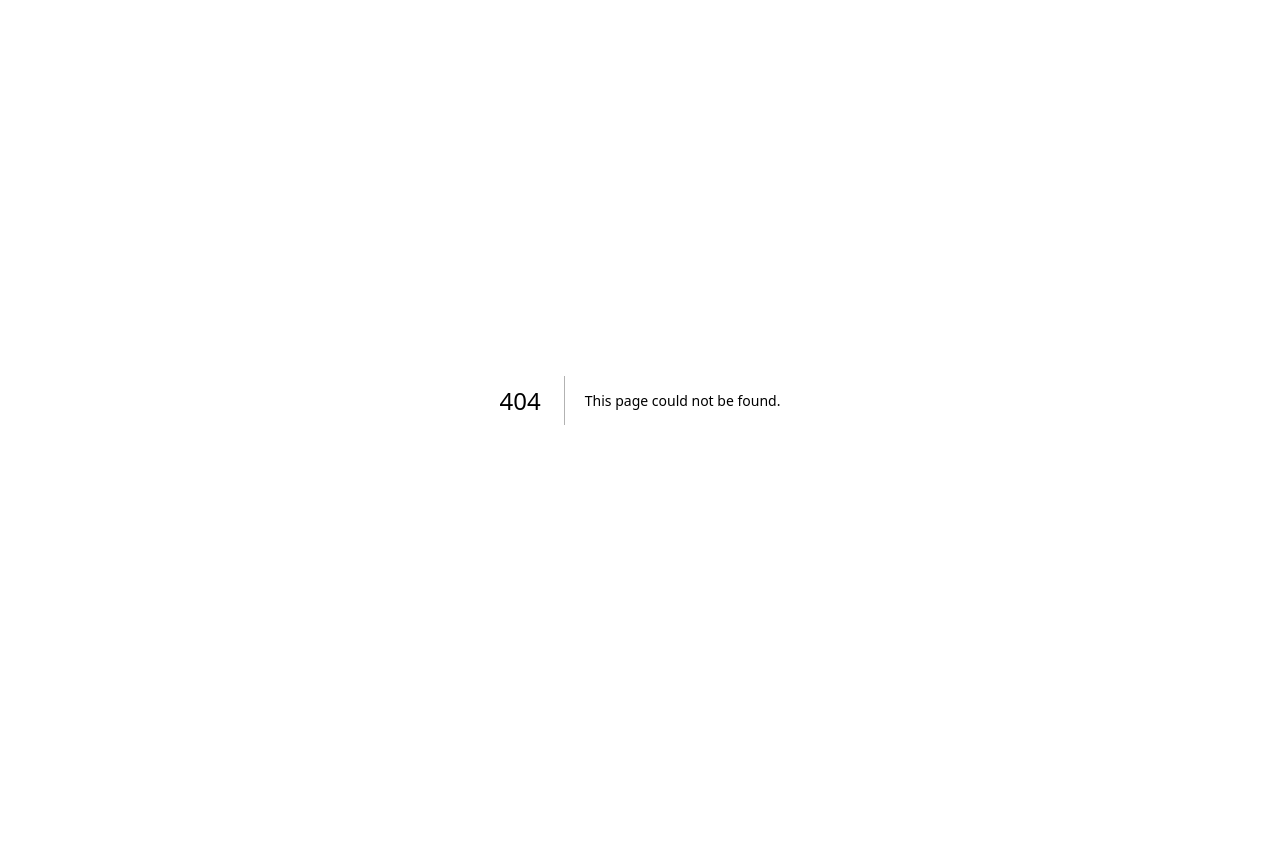
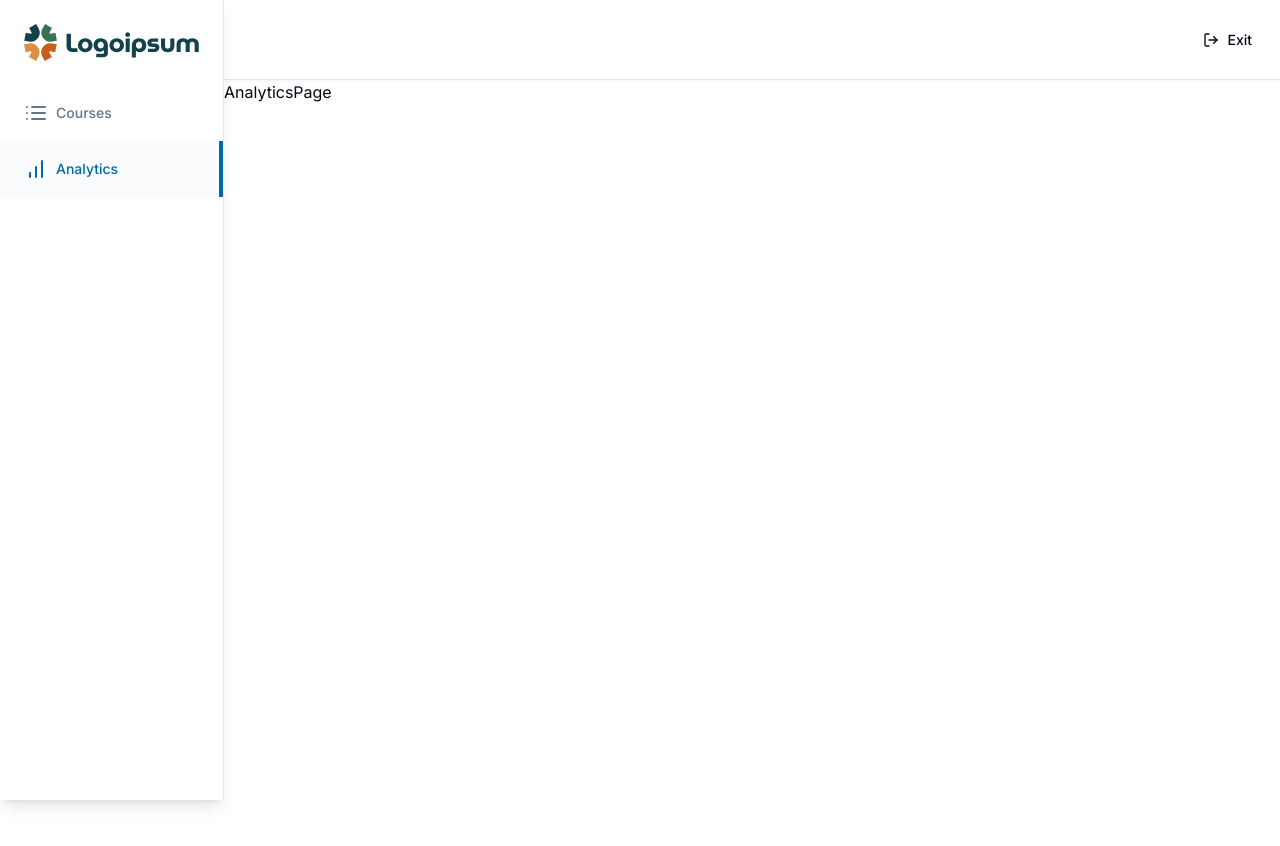
Before and after one commit to dirudeen/lms-app, a Next.js app: page /teacher/analytics in a window 1280 px wide. Before the commit this address had no page. Shown: the top 846 px of the page. Before the commit the page ends 800 px from the top, so only its background shows below. Built offline with nearby package versions, Linux system fonts and the light colour scheme.

Commit message:
Create teacher analytics page

```diff
--- /dev/null
+++ b/src/app/(dashboard)/(routes)/teacher/analytics/page.tsx
@@ -0,0 +1,5 @@
+export default function AnalyticsPage() {
+  return (
+    <div>AnalyticsPage</div>
+  )
+}
```
